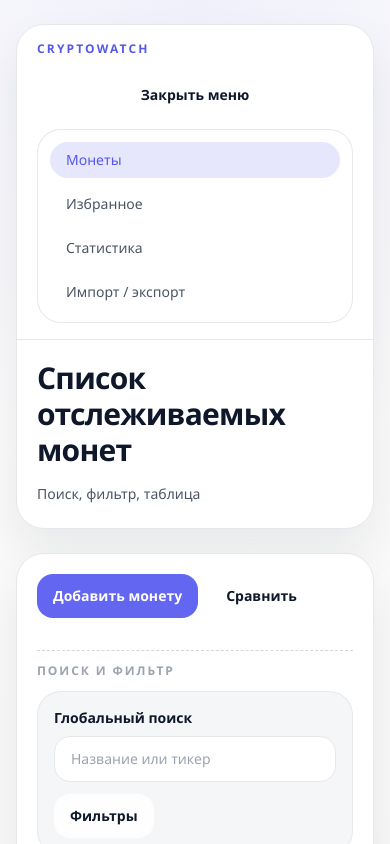
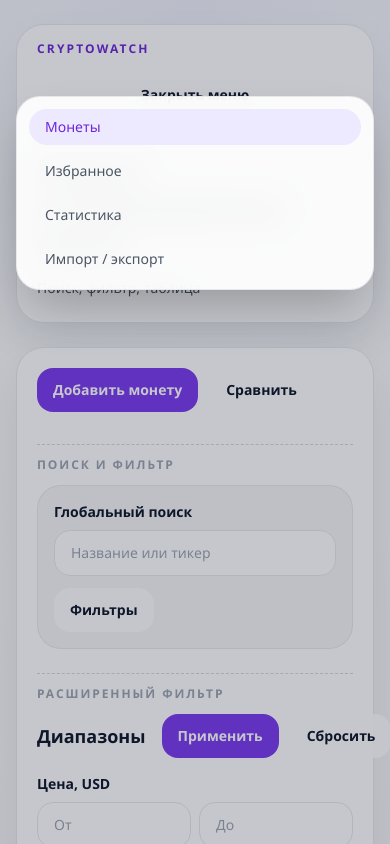
Before and after one commit to moevm/nsql1h26-crypto, a Next.js app in the folder frontend/: page /app in a window 390 px wide. Both pictures are taken after a click on the button "Открыть меню". Shown: the top 844 px of the page. Built offline with nearby package versions, Linux system fonts and the light colour scheme.

Commit message:
feat: add mobile navigation

```diff
--- a/frontend/components/app-navigation.tsx
+++ b/frontend/components/app-navigation.tsx
@@ -1,7 +1,7 @@
 "use client";
 
 import Link from "next/link";
-import { useState } from "react";
+import { useEffect, useId, useState } from "react";
 
 import type { AppSection } from "@/types/ui";
 import { appNavItems } from "@/utils/app-navigation";
@@ -12,10 +12,33 @@ interface AppNavigationProps {
 
 export const AppNavigation = ({ activeSection }: AppNavigationProps) => {
   const [isMobileMenuOpen, setIsMobileMenuOpen] = useState(false);
+  const mobileMenuId = useId();
 
   const closeMobileMenu = () => {
     setIsMobileMenuOpen(false);
   };
+
+  useEffect(() => {
+    if (!isMobileMenuOpen) {
+      return undefined;
+    }
+
+    const previousOverflow = document.body.style.overflow;
+
+    const handleKeyDown = (event: KeyboardEvent) => {
+      if (event.key === "Escape") {
+        setIsMobileMenuOpen(false);
+      }
+    };
+
+    document.body.style.overflow = "hidden";
+    window.addEventListener("keydown", handleKeyDown);
+
+    return () => {
+      document.body.style.overflow = previousOverflow;
+      window.removeEventListener("keydown", handleKeyDown);
+    };
+  }, [isMobileMenuOpen]);
 
   return (
     <div className="cw-app-nav">
@@ -39,13 +62,27 @@ export const AppNavigation = ({ activeSection }: AppNavigationProps) => {
           type="button"
           className="cw-button-secondary cw-app-nav-toggle"
           onClick={() => setIsMobileMenuOpen((currentState) => !currentState)}
+          aria-expanded={isMobileMenuOpen}
+          aria-controls={mobileMenuId}
+          aria-label={isMobileMenuOpen ? "Закрыть мобильное меню" : "Открыть мобильное меню"}
         >
           {isMobileMenuOpen ? "Закрыть меню" : "Открыть меню"}
         </button>
       </div>
 
       {isMobileMenuOpen ? (
-        <nav className="cw-app-nav-mobile lg:hidden" aria-label="Мобильная навигация">
+        <>
+          <button
+            type="button"
+            className="cw-app-nav-overlay lg:hidden"
+            aria-label="Закрыть мобильное меню"
+            onClick={closeMobileMenu}
+          />
+          <nav
+            id={mobileMenuId}
+            className="cw-app-nav-mobile lg:hidden"
+            aria-label="Мобильная навигация"
+          >
             {appNavItems.map((item) => (
               <Link
                 key={item.key}
@@ -60,6 +97,7 @@ export const AppNavigation = ({ activeSection }: AppNavigationProps) => {
               </Link>
             ))}
           </nav>
+        </>
       ) : null}
     </div>
   );
--- a/frontend/components/auth-layout.tsx
+++ b/frontend/components/auth-layout.tsx
@@ -34,10 +34,16 @@ export const AuthLayout = ({
                 </p>
                 <div className="cw-auth-brand-grid">
                   <div className="cw-auth-brand-card">
-                    <p className="text-xs uppercase tracking-[0.18em] text-indigo-100/80">
-                      Режим
+                    <p className="text-xs uppercase tracking-[0.18em] text-white/75">
+                      Фокус
                     </p>
-                    <p className="mt-2 text-sm font-medium text-white">Макет</p>
+                    <p className="mt-2 text-sm font-medium text-white">Мониторинг криптовалют</p>
+                  </div>
+                  <div className="cw-auth-brand-card">
+                    <p className="text-xs uppercase tracking-[0.18em] text-white/75">
+                      Возможности
+                    </p>
+                    <p className="mt-2 text-sm font-medium text-white">Watchlist, избранное и статистика</p>
                   </div>
                 </div>
               </div>
--- a/frontend/styles/globals.css
+++ b/frontend/styles/globals.css
@@ -4,9 +4,9 @@
 
 :root {
   color-scheme: light;
-  --color-brand: #6366f1;
-  --color-brand-dark: #5659e8;
-  --color-brand-soft: #e6e7fd;
+  --color-brand: #7c3aed;
+  --color-brand-dark: #6d28d9;
+  --color-brand-soft: #ede9fe;
   --color-brand-contrast: #ffffff;
   --color-page: #f5f5f5;
   --color-surface: #ffffff;
@@ -22,10 +22,10 @@
   --color-warning: #f59e0b;
   --shadow-panel-lg: 0 32px 80px rgba(15, 23, 42, 0.12);
   --shadow-panel: 0 24px 48px rgba(15, 23, 42, 0.08);
-  --shadow-field-focus: 0 0 0 4px rgba(99, 102, 241, 0.16);
+  --shadow-field-focus: 0 0 0 4px rgba(124, 58, 237, 0.16);
   --gradient-auth: linear-gradient(
     135deg,
-    rgba(230, 231, 253, 0.95) 0%,
+    rgba(237, 233, 254, 0.95) 0%,
     rgba(255, 255, 255, 1) 45%,
     rgba(243, 244, 246, 0.95) 100%
   );
--- a/frontend/styles/layouts.css
+++ b/frontend/styles/layouts.css
@@ -30,7 +30,10 @@
 }
 
 .cw-auth-brand-panel {
-  @apply mt-8 rounded-[28px] bg-brand px-6 py-6 text-white sm:px-8;
+  background:
+    linear-gradient(135deg, #7c3aed 0%, #6d28d9 55%, #5b21b6 100%);
+  box-shadow: 0 24px 48px rgba(109, 40, 217, 0.24);
+  @apply mt-8 rounded-[28px] px-6 py-6 text-white sm:px-8;
 }
 
 .cw-auth-brand-grid {
@@ -38,7 +41,8 @@
 }
 
 .cw-auth-brand-card {
-  @apply rounded-2xl border border-white/20 bg-white/10 p-4;
+  background: rgba(255, 255, 255, 0.12);
+  @apply rounded-2xl border border-white/20 p-4;
 }
 
 .cw-auth-content {
@@ -70,6 +74,8 @@
 
 .cw-app-nav {
   @apply flex flex-col gap-3 lg:items-end;
+  position: relative;
+  z-index: 10;
 }
 
 .cw-app-header-copy {
--- a/frontend/styles/ui.css
+++ b/frontend/styles/ui.css
@@ -121,10 +121,17 @@
   @apply w-full sm:w-auto;
 }
 
+.cw-app-nav-overlay {
+  position: fixed;
+  inset: 0;
+  background: rgba(15, 23, 42, 0.24);
+}
+
 .cw-app-nav-mobile {
-  @apply flex flex-col gap-2 rounded-3xl border p-3;
+  @apply fixed inset-x-4 top-24 flex flex-col gap-2 rounded-3xl border p-3 shadow-2xl sm:inset-x-6;
   border-color: rgba(229, 231, 235, 0.92);
   background: rgba(255, 255, 255, 0.92);
+  backdrop-filter: blur(16px);
 }
 
 .cw-kicker {
```
Lines whose indentation alone changed are shown as unchanged.
